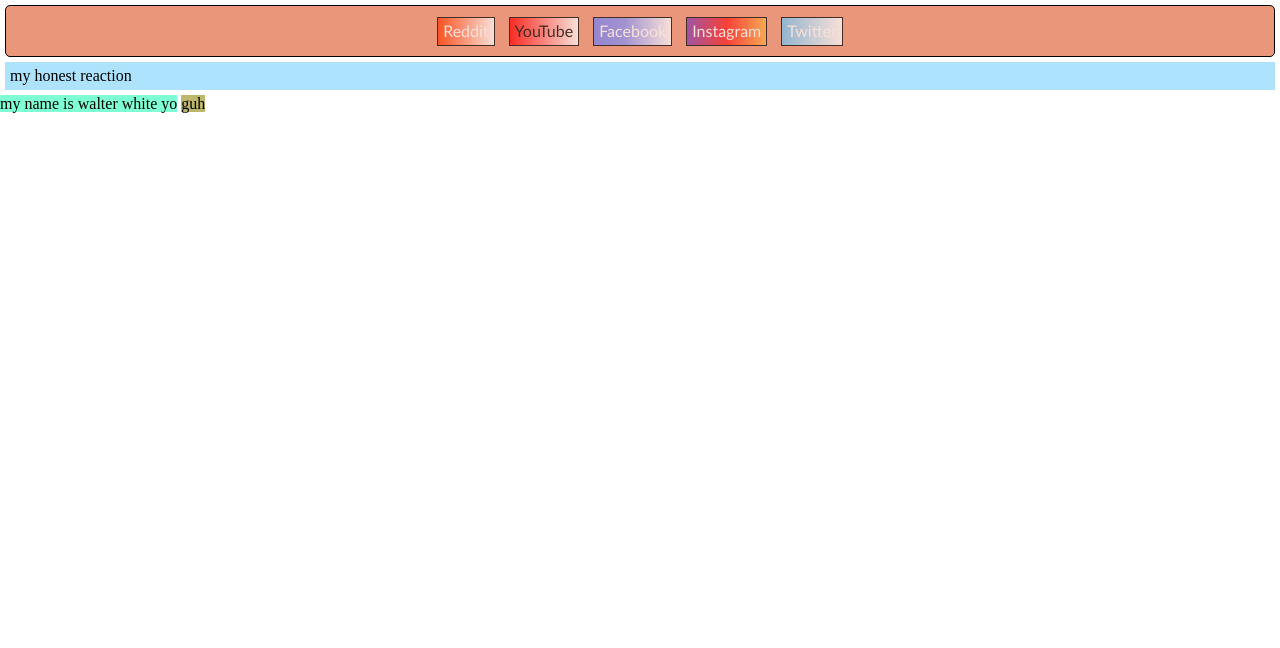
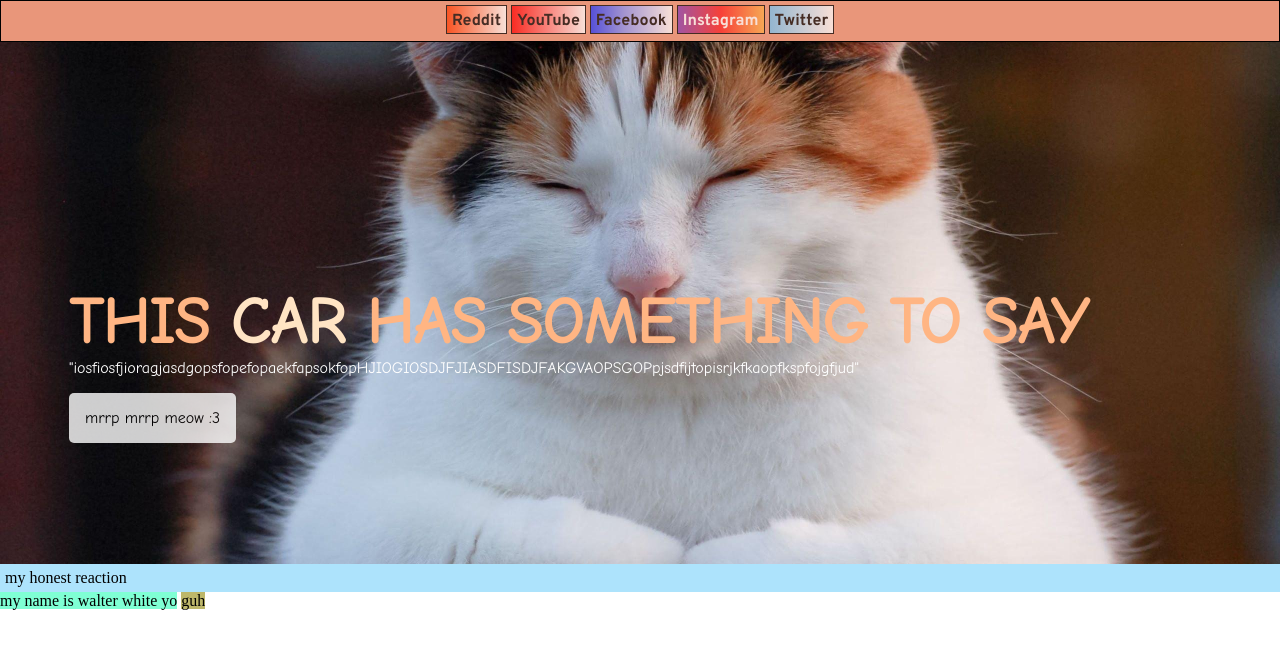
Before and after one commit to s-ddd/SamDaquioag_Module5, a plain HTML site: page index.html in a window 1280 px wide. Drawn offline with Linux system fonts and the light colour scheme.

Commit message:
Add files via upload

```diff
--- a/index.html
+++ b/index.html
@@ -4,72 +4,6 @@
     <meta charset="UTF-8">
     <meta name="viewport" content="width=device-width, initial-scale=1.0">
     <title>Document</title>
-    <style>
-        *{
-            padding: 0px;
-            margin: 0px;
-        }
-        div{
-            padding: 5px;
-            margin: 5px;
-        }
-        .navbar{
-            border: 1px solid black;
-            border-radius: 5px;
-            background-color: darksalmon;
-        }
-        #tx{
-            background: rgb(112,195,244);
-            background: linear-gradient(90deg, rgba(112,195,244,1) 0%, rgba(255,255,255,1) 100%);
-        }
-        #tx a{
-            color: white;
-        }
-        #ig{
-            background: rgb(131,58,180);
-            background: linear-gradient(90deg, rgba(131,58,180,1) 0%, rgba(253,29,29,1) 50%, rgba(252,176,69,1) 100%);
-        }
-        #ig a{
-            color: white;
-        }
-        #fb{
-            background: rgb(112,128,244);
-            background: linear-gradient(90deg, rgba(112,128,244,1) 0%, rgba(132,146,246,1) 40%, rgba(255,255,255,1) 100%);
-        }
-        #fb a{
-            color: white;
-        }
-        #yt{
-            background: rgb(255,0,0);
-            background: linear-gradient(90deg, rgba(255,0,0,1) 0%, rgba(255,255,255,1) 100%);
-        }
-        #yt a{
-            color:black;
-        }
-        #rd{
-            background: rgb(255,57,0);
-            background: linear-gradient(90deg, rgba(255,57,0,1) 0%, rgba(255,255,255,1) 100%);
-        }
-        #rd a{
-            color: white;
-        }
-        .links{
-            border: 1px solid black;
-            display: inline;
-            opacity: 0.7;
-            transform: 0.6s;
-        }
-        #linksgroup{
-            text-align: center;
-        }
-        .links a{
-            text-decoration: none;
-            font-family:'Gill Sans', 'Gill Sans MT', Calibri, 'Trebuchet MS', sans-serif
-        }
-        .links:hover{
-            opacity: 1;
-        }
-    </style>
 </head>
 <body>
     <div class="navbar">
@@ -81,8 +15,17 @@
             <div class="links" id="tx"><a href="">Twitter</a></div>
         </div>
     </div>
+    <div class="banner">
+        <div class="bannertext">
+            <h2><span>this</span> car <span>has something to say</span></h2>
+            <p>"iosfiosfjioragjasdgopsfopefopaekfapsokfopHJIOGIOSDJFJIASDFISDJFAKGVAOPSGOPpjsdfijtopisrjkfkaopfkspfojgfjud"</p>
+            <a href="#">mrrp mrrp meow :3</a>
+        </div>
+    </div>
+
     <div style="background-color: rgb(173, 227, 252);">my honest reaction</div>
     <span style="background-color: aquamarine;">my name is walter white yo</span>
     <span style="background-color: darkkhaki;">guh</span>
+    <link rel="stylesheet" href="style.css">
 </body>
 </html>
--- /dev/null
+++ b/style.css
@@ -0,0 +1,108 @@
+@import url('https://fonts.googleapis.com/css2?family=Overpass:wght@700&display=swap');
+@import url('https://fonts.googleapis.com/css2?family=Comic+Neue&display=swap');
+*{
+    padding: 0px;
+    margin: 0px;
+}
+div{
+    padding: 5px;
+}
+.navbar{
+    border: 1px solid black;
+    background-color: darksalmon;
+}
+#tx{
+    background: rgb(112,195,244);
+    background: linear-gradient(90deg, rgba(112,195,244,1) 0%, rgba(255,255,255,1) 100%);
+}
+#tx a{
+    color: rgb(0, 0, 0);
+}
+#ig{
+    background: rgb(131,58,180);
+    background: linear-gradient(90deg, rgba(131,58,180,1) 0%, rgba(253,29,29,1) 50%, rgba(252,176,69,1) 100%);
+}
+#ig a{
+    color: white;
+}
+#fb{
+    background: rgb(117, 130, 233);
+    background: linear-gradient(90deg, rgb(25, 52, 255) 0%, rgba(132,146,246,1) 40%, rgba(255,255,255,1) 100%);
+}
+#fb a{
+    color: rgb(0, 0, 0);
+}
+#yt{
+    background: rgb(255,0,0);
+    background: linear-gradient(90deg, rgba(255,0,0,1) 0%, rgba(255,255,255,1) 100%);
+}
+#yt a{
+    color:black;
+}
+#rd{
+    background: rgb(255,57,0);
+    background: linear-gradient(90deg, rgba(255,57,0,1) 0%, rgba(255,255,255,1) 100%);
+}
+#rd a{
+    color: rgb(0, 0, 0);
+}
+.links{
+    border: 1px solid black;
+    display: inline;
+    opacity: 0.7;
+    transition: 0.4s;
+}
+#linksgroup{
+    text-align: center;
+}
+.links a{
+    text-decoration: none;
+    font-family: 'Overpass', sans-serif;
+}
+.links:hover{
+    opacity: 1;
+    font-size: larger;
+    padding: 5px;
+}
+.banner{
+    background-image: url('images/cat.jpg');
+    background-size: cover;
+    background-position: center;
+    width: 500;
+    height: 40vw;
+}
+.bannertext{
+    position: absolute;
+    top: 35%;
+    left: 5%;
+}
+.bannertext h2{
+    text-transform: uppercase;
+    color: bisque;
+    font-size: 4em;
+    font-family: 'Comic Neue', cursive;
+}
+.bannertext h2 span{
+    color:rgb(255, 181, 131);
+}
+.bannertext p{
+    color:white;
+    font-family: 'Comic Neue', cursive;
+}
+.bannertext a{
+    text-decoration: none;
+    display: inline-block;
+    padding: 1em;
+    margin-top: 1em;
+    background-color: white;
+    color: black;
+    font-family: 'Comic Neue', cursive;
+    border-radius: 5px;
+    opacity: 80%;
+    transition: 0.4s;
+}
+.bannertext a:hover{
+    opacity: 1;
+    font-size: larger;
+    padding: 1em;
+}
```
Also changed, not shown: images/cat.jpg (added), images/pshs.png (added).
